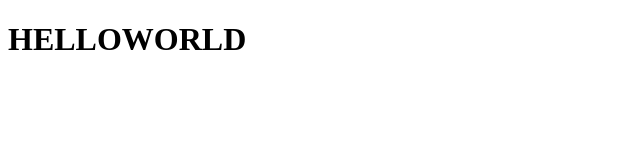
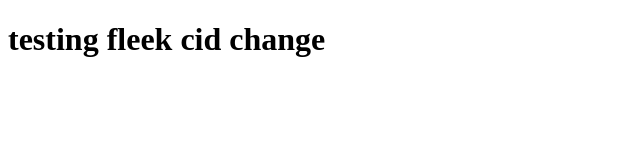
Before and after one commit to azcc/nextjs, a plain HTML site: page index.html in a window 1280 px wide. Shown: the whole page, without its empty margins (0-640 px from the left). Drawn offline with Linux system fonts and the light colour scheme.

Commit message:
fleek cid change

```diff
--- a/index.html
+++ b/index.html
@@ -4,6 +4,6 @@
 <title>!DOCTYPE tag</title>
 </head>
 <body>
-    <h1>HELLOWORLD </h1>
+    <h1>testing fleek cid change</h1>
 </body>
 </html>
```
